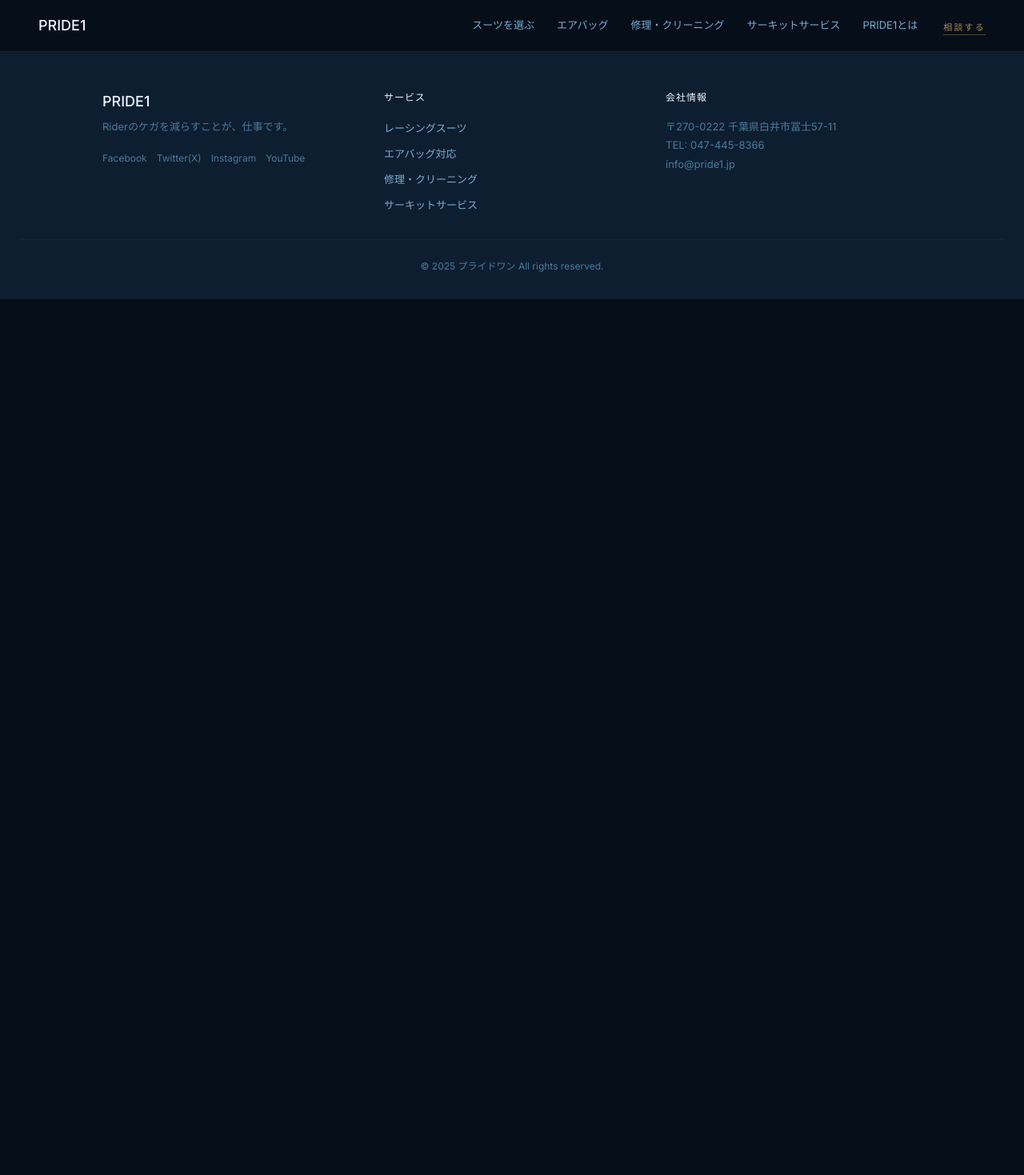
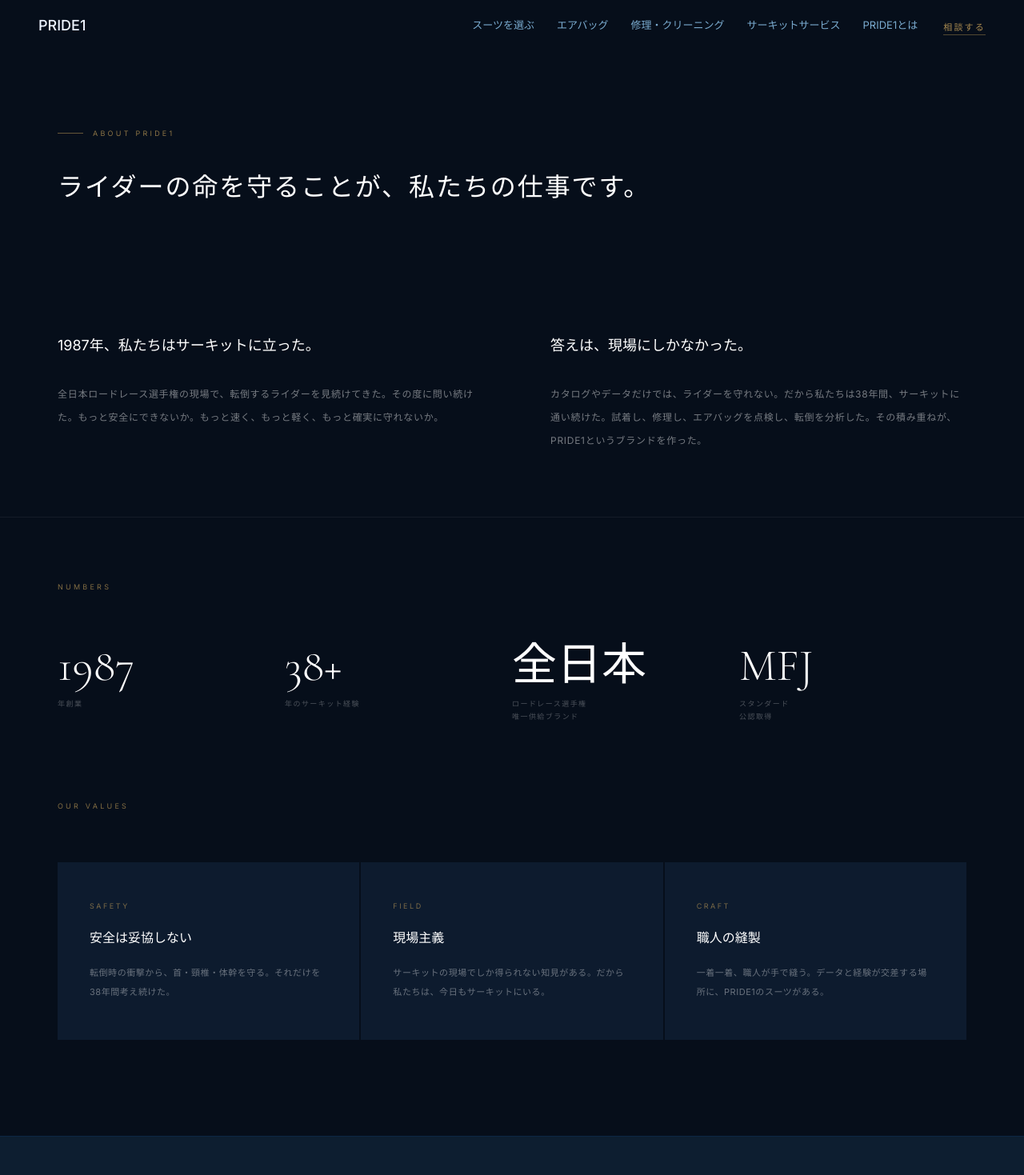
Before and after one commit to katopride1/pride1-website, a Next.js app: page /about in a window 1280 px wide. Shown: the top 1469 px of the page at 80% size. Before the commit the page ends 800 px from the top, so only its background shows below. Built offline with nearby package versions, Linux system fonts and the light colour scheme.

Commit message:
feat: about page with brand story and values

```diff
--- a/app/about/page.tsx
+++ b/app/about/page.tsx
@@ -1,3 +1,152 @@
+export const metadata = {
+  title: 'PRIDE1とは | PRIDE1',
+  description: '1987年の創業から38年。全日本ロードレース選手権の現場で積み上げてきた、PRIDE1のブランドストーリー。',
+}
+
+const numbers = [
+  { value: '1987', label: '年創業' },
+  { value: '38+', label: '年のサーキット経験' },
+  { value: '全日本', label: 'ロードレース選手権\n唯一供給ブランド' },
+  { value: 'MFJ', label: 'スタンダード\n公認取得' },
+] as const
+
+const values = [
+  {
+    tag: 'SAFETY',
+    title: '安全は妥協しない',
+    body: '転倒時の衝撃から、首・頸椎・体幹を守る。それだけを38年間考え続けた。',
+  },
+  {
+    tag: 'FIELD',
+    title: '現場主義',
+    body: 'サーキットの現場でしか得られない知見がある。だから私たちは、今日もサーキットにいる。',
+  },
+  {
+    tag: 'CRAFT',
+    title: '職人の縫製',
+    body: '一着一着、職人が手で縫う。データと経験が交差する場所に、PRIDE1のスーツがある。',
+  },
+] as const
+
 export default function AboutPage() {
-  return <main />
+  return (
+    <div style={{ background: '#060E1A', minHeight: '100vh' }}>
+
+      {/* Section 1: Hero */}
+      <div style={{ padding: '96px 72px 80px' }}>
+        <div className="flex items-center" style={{ gap: '12px', marginBottom: '32px' }}>
+          <div style={{ width: '32px', height: '1px', background: 'rgba(197,160,89,0.5)', flexShrink: 0 }} />
+          <p style={{ fontSize: '9px', letterSpacing: '0.36em', color: 'rgba(197,160,89,0.7)', margin: 0 }}>
+            ABOUT PRIDE1
+          </p>
+        </div>
+        <h1
+          style={{
+            fontFamily: "'Noto Sans JP', sans-serif",
+            fontSize: '32px',
+            fontWeight: 300,
+            letterSpacing: '0.06em',
+            color: 'white',
+            lineHeight: 1.6,
+            marginBottom: 0,
+          }}
+        >
+          ライダーの命を守ることが、私たちの仕事です。
+        </h1>
+      </div>
+
+      {/* Section 2: Statement */}
+      <div
+        style={{
+          padding: '80px 72px',
+          display: 'grid',
+          gridTemplateColumns: '1fr 1fr',
+          gap: '96px',
+        }}
+      >
+        {/* Left */}
+        <div style={{ minWidth: 0 }}>
+          <p style={{ fontSize: '18px', fontWeight: 400, color: 'white', lineHeight: 1.7, marginBottom: '32px' }}>
+            1987年、私たちはサーキットに立った。
+          </p>
+          <p style={{ fontSize: '12px', lineHeight: 2.4, color: 'rgba(255,255,255,0.45)', letterSpacing: '0.06em' }}>
+            全日本ロードレース選手権の現場で、転倒するライダーを見続けてきた。その度に問い続けた。もっと安全にできないか。もっと速く、もっと軽く、もっと確実に守れないか。
+          </p>
+        </div>
+        {/* Right */}
+        <div style={{ minWidth: 0 }}>
+          <p style={{ fontSize: '18px', fontWeight: 400, color: 'white', lineHeight: 1.7, marginBottom: '32px' }}>
+            答えは、現場にしかなかった。
+          </p>
+          <p style={{ fontSize: '12px', lineHeight: 2.4, color: 'rgba(255,255,255,0.45)', letterSpacing: '0.06em' }}>
+            カタログやデータだけでは、ライダーを守れない。だから私たちは38年間、サーキットに通い続けた。試着し、修理し、エアバッグを点検し、転倒を分析した。その積み重ねが、PRIDE1というブランドを作った。
+          </p>
+        </div>
+      </div>
+
+      {/* Section 3: Numbers */}
+      <div
+        style={{
+          padding: '80px 72px 96px',
+          borderTop: '1px solid rgba(255,255,255,0.06)',
+        }}
+      >
+        <p style={{ fontSize: '9px', letterSpacing: '0.36em', color: 'rgba(197,160,89,0.65)', marginBottom: '64px' }}>
+          NUMBERS
+        </p>
+        <div style={{ display: 'grid', gridTemplateColumns: 'repeat(4, 1fr)' }}>
+          {numbers.map((item) => (
+            <div key={item.value}>
+              <div
+                style={{
+                  fontFamily: 'var(--font-cormorant), serif',
+                  fontSize: '56px',
+                  fontWeight: 300,
+                  color: 'white',
+                  lineHeight: 1,
+                  marginBottom: '12px',
+                }}
+              >
+                {item.value}
+              </div>
+              <p
+                style={{
+                  fontSize: '9px',
+                  letterSpacing: '0.16em',
+                  color: 'rgba(255,255,255,0.28)',
+                  lineHeight: 1.8,
+                  whiteSpace: 'pre-line',
+                }}
+              >
+                {item.label}
+              </p>
+            </div>
+          ))}
+        </div>
+      </div>
+
+      {/* Section 4: Values */}
+      <div style={{ padding: '0 72px 120px' }}>
+        <p style={{ fontSize: '9px', letterSpacing: '0.36em', color: 'rgba(197,160,89,0.65)', marginBottom: '64px' }}>
+          OUR VALUES
+        </p>
+        <div style={{ display: 'grid', gridTemplateColumns: 'repeat(3, 1fr)', gap: '2px' }}>
+          {values.map((card) => (
+            <div key={card.tag} style={{ background: '#0D1B2E', padding: '48px 40px' }}>
+              <p style={{ fontSize: '9px', letterSpacing: '0.28em', color: 'rgba(197,160,89,0.6)', marginBottom: '20px' }}>
+                {card.tag}
+              </p>
+              <h3 style={{ fontSize: '16px', fontWeight: 500, color: 'white', marginBottom: '20px', lineHeight: 1.5 }}>
+                {card.title}
+              </h3>
+              <p style={{ fontSize: '11px', lineHeight: 2.2, color: 'rgba(255,255,255,0.38)', letterSpacing: '0.05em' }}>
+                {card.body}
+              </p>
+            </div>
+          ))}
+        </div>
+      </div>
+
+    </div>
+  )
 }
```
